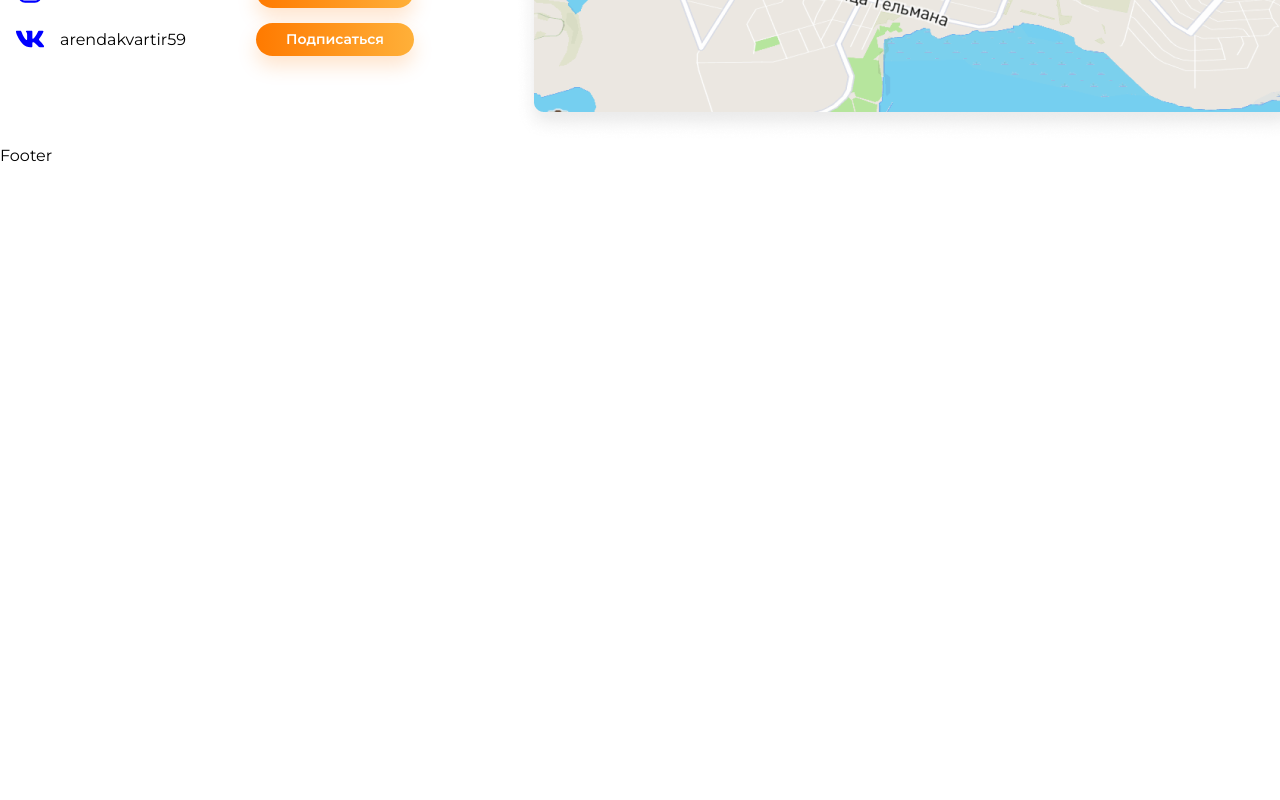
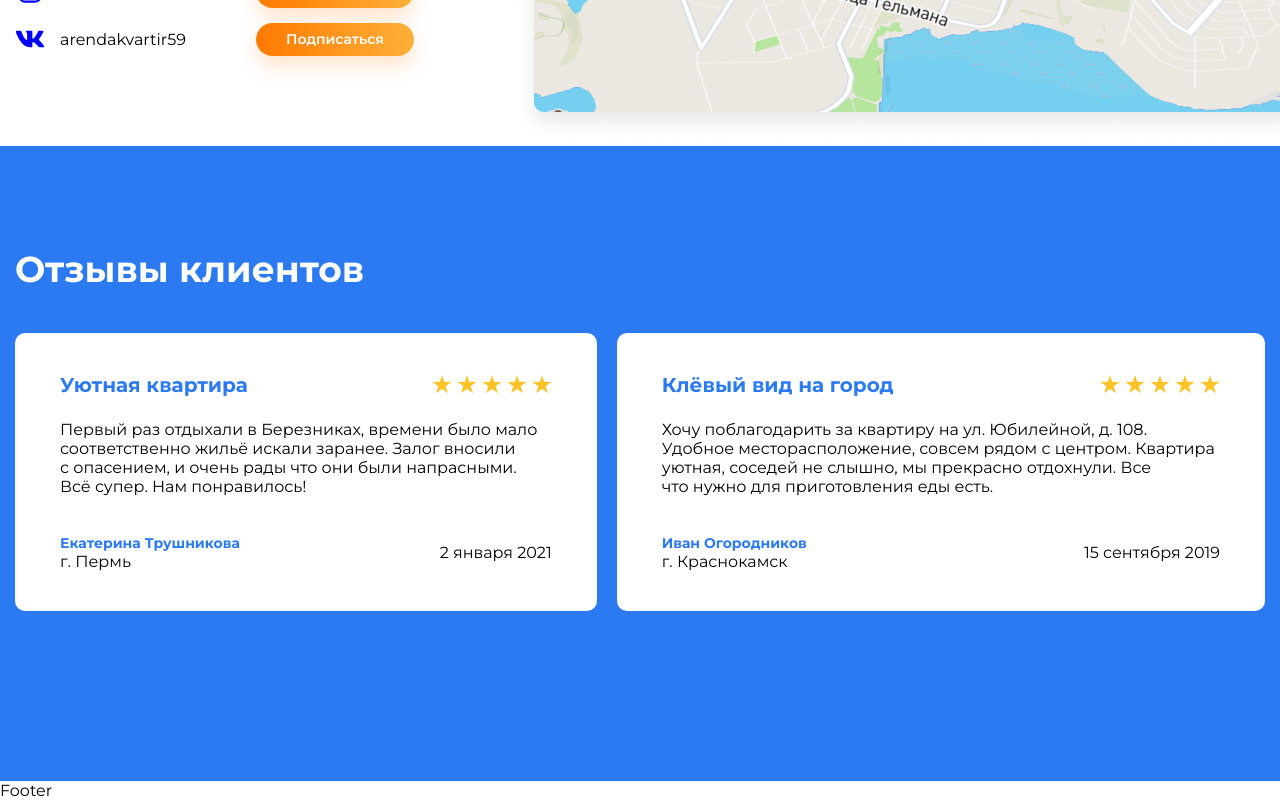
Before and after one commit to tilek225/react-flat, a React (Create React App) app: page / in a window 1280 px wide. Shown: the part 3004-3804 px from the top of the page. Before the commit the page ends 3169 px from the top, so only its background shows below. Built offline with nearby package versions, Linux system fonts and the light colour scheme.

Commit message:
made reviews section

```diff
--- a/src/pages/Home/Home.js
+++ b/src/pages/Home/Home.js
@@ -4,6 +4,7 @@ import Advantages from "./Advantages/Advantages";
 import Flats from "./Flats/Flats";
 import About from "./About/About";
 import Contacts from "./Contacts/Contacts";
+import Reviews from "./Reviews/Reviews";
 
 const Home = () => {
     return (
@@ -13,6 +14,7 @@ const Home = () => {
             <Flats/>
             <About/>
             <Contacts/>
+            <Reviews/>
         </div>
     );
 };
--- /dev/null
+++ b/src/pages/Home/Reviews/Reviews.js
@@ -0,0 +1,58 @@
+import React from 'react';
+import './reviews.scss'
+import stars from '../../../images/stars.png'
+
+const Reviews = () => {
+    return (
+        <section className='reviews'>
+            <div className="container">
+                <h5 className='reviews__title'>Отзывы клиентов</h5>
+                <div className="reviews__inner">
+                    <div className="reviews__item">
+                        <div className="reviews__top">
+                            <p className='reviews__top-title'>Уютная квартира</p>
+                            <img src={stars} alt="rating"/>
+                        </div>
+                        <div className="reviews__middle">
+                            Первый раз отдыхали в Березниках,
+                            времени было мало соответственно жильё
+                            искали заранее. Залог вносили с опасением,
+                            и очень рады что они были напрасными.
+                            Всё супер. Нам понравилось!
+                        </div>
+                        <div className="reviews__bottom">
+                            <div className="reviews__bottom-user">
+                                <p className='reviews__bottom-span'>Екатерина Трушникова</p>
+                                <p>г. Пермь</p>
+                            </div>
+                            <div className="reviews__bottom-date">2 января 2021</div>
+                        </div>
+                    </div>
+                    <div className="reviews__item">
+                        <div className="reviews__top">
+                            <p className='reviews__top-title'>Клёвый вид на город</p>
+                            <img src={stars} alt="rating"/>
+                        </div>
+                        <div className="reviews__middle">
+                            Хочу поблагодарить за квартиру на ул.
+                             Юбилейной, д. 108. Удобное месторасположение,
+                            совсем рядом с центром. Квартира уютная,
+                            соседей не слышно, мы прекрасно
+                            отдохнули. Все что нужно для приготовления
+                            еды есть.
+                        </div>
+                        <div className="reviews__bottom">
+                            <div className="reviews__bottom-user">
+                                <p className='reviews__bottom-span'>Иван Огородников</p>
+                                <p>г. Краснокамск</p>
+                            </div>
+                            <div className="reviews__bottom-date">15 сентября 2019</div>
+                        </div>
+                    </div>
+                </div>
+            </div>
+        </section>
+    );
+};
+
+export default Reviews;
--- /dev/null
+++ b/src/pages/Home/Reviews/reviews.scss
@@ -0,0 +1,49 @@
+.reviews{
+  background: #2B7AF1;
+  &__title{
+    font-weight: 700;
+    font-size: 36px;
+    line-height: 130%;
+    color: #FFFFFF;
+    margin-bottom: 40px;
+    padding-top: 100px;
+  }
+  &__inner{
+    display: flex;
+    align-items: center;
+    column-gap: 20px;
+
+  }
+  &__item{
+    background: #FFFFFF;
+    border-radius: 10px;
+    margin-bottom: 170px;
+    padding: 40px 45px;
+  }
+  &__top{
+    display: flex;
+    align-items: center;
+    justify-content: space-between;
+    margin-bottom: 23px;
+    &-title{
+      font-weight: 700;
+      font-size: 20px;
+      line-height: 24px;
+      color: #2B7AF1;
+    }
+  }
+  &__middle{
+    margin-bottom: 38px;
+  }
+  &__bottom{
+    display: flex;
+    align-items: center;
+    justify-content: space-between;
+    &-span{
+      font-weight: 700;
+      font-size: 14px;
+      line-height: 130%;
+      color: #2B7AF1;
+    }
+  }
+}
```
Also changed, not shown: src/images/stars.png (added).
